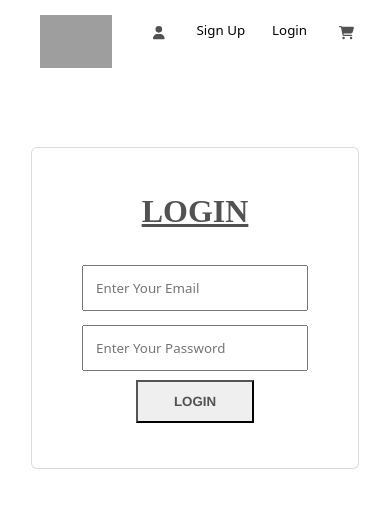
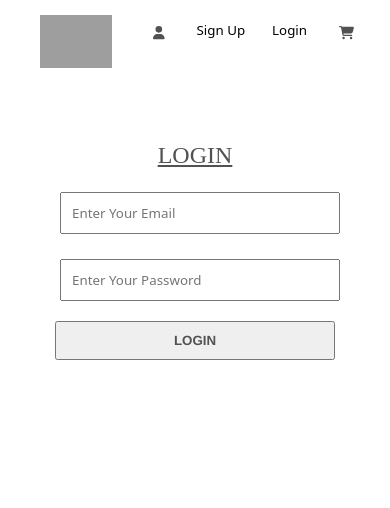
Before and after one commit to callmeprinceyadav/BlueFly, a React (Vite) app: page /login in a window 390 px wide. Shown: the top 508 px of the page. Built offline with nearby package versions, Linux system fonts and the light colour scheme; grey boxes are pictures that could not be loaded.

Commit message:
Responsive Website

```diff
--- a/src/components/Login/Login.css
+++ b/src/components/Login/Login.css
@@ -1,7 +1,74 @@
-h1{
+h1 {
     font-family: Tiemann, serif;
     font-weight: 400;
     letter-spacing: 0em;
     line-height: 1;
     text-transform: uppercase;
 }
+
+.mainbox {
+    display: flex;
+    justify-content: center;
+    padding: 20px;
+    margin-top: 50px;
+  }
+
+  .formsection {
+    display: flex;
+    border-radius: 5px;
+    flex-direction: column;
+    width: auto;
+    padding: 30px;
+    gap: 20px;
+    justify-content: center;
+    font-family: Tiemann, serif;
+  }
+
+  .formsection h1 {
+    text-align: center;
+    text-decoration: underline;
+  }
+
+  .formsection input {
+    padding: 10px;
+    width: 100%;
+    box-sizing: border-box;
+  }
+
+  .formsection button {
+    padding: 10px;
+    width: 100%;
+    margin: auto;
+    cursor: pointer;
+    font-family: Helvetica;
+    font-weight: 700;
+  }
+
+  .error {
+    color: red;
+    text-align: center;
+    font-family: Helvetica;
+  }
+
+  /* Styles for smaller screens */
+  @media (max-width: 600px) {
+    .mainbox {
+      padding: 10px;
+      margin-top: 30px;
+    }
+
+    .formsection {
+      width: 90%;
+      padding: 20px;
+      gap: 15px;
+    }
+
+    .formsection h1 {
+      font-size: 1.5em;
+    }
+
+    .formsection input,
+    .formsection button {
+      width: 100%;
+    }
+  }
--- a/src/components/Login/Login.jsx
+++ b/src/components/Login/Login.jsx
@@ -1,5 +1,5 @@
 import React, { useState } from 'react';
-import { Box, VStack, Input, Button, Heading, Text } from '@chakra-ui/react';
+import './Login.css'; // Import the CSS file
 
 const Login = () => {
   const [email, setEmail] = useState('');
@@ -19,55 +19,42 @@ const Login = () => {
     }
   };
 
+  const handleRegister = () => {
+    if (!email || !password) {
+      setError('Both fields are required');
+      return;
+    }
+
+    localStorage.setItem('email', email);
+    localStorage.setItem('password', password);
+    setError('');
+    alert('Registration successful');
+  };
+
   return (
-    <Box display="flex" justifyContent="center" padding="20px" marginTop="50px">
-      <Box
-        display="flex"
-        flexDirection="column"
-        width={{ base: "90%", md: "50%", lg: "40%" }}
-        padding="40px"
-        gap="20px"
-        justifyContent="center"
-        boxShadow="rgba(0, 0, 0, 0.02) 0px 1px 3px 0px, rgba(27, 31, 35, 0.15) 0px 0px 0px 1px"
-        borderRadius="5px"
-      >
-        <Heading as="h1" size="lg" textAlign="center" textDecoration="underline" fontFamily="Tiemann, serif">
-          LOGIN
-        </Heading>
-        <VStack spacing={4}>
-          <Input
-            padding="12px"
-            w="l"
+    <div className='mainbox'>
+      <div className='formsection'>
+        <h1>LOGIN</h1>
+        <input
           type="email"
-            placeholder="Enter Your Email"
+          placeholder='Enter Your Email'
           value={email}
           onChange={(e) => setEmail(e.target.value)}
           required
         />
-          <Input
-            padding="12px"
+        <input
           type="password"
-            placeholder="Enter Your Password"
+          placeholder='Enter Your Password'
           value={password}
           onChange={(e) => setPassword(e.target.value)}
           required
         />
-          {error && <Text color="red.500" textAlign="center">{error}</Text>}
-          <Button
-            padding="12px"
-            width="50%"
-            margin="auto"
-            cursor="pointer"
-            fontFamily="Helvetica"
-            fontWeight="700"
-            colorScheme="teal"
-            onClick={handleLogin}
-          >
+        {error && <div className='error'>{error}</div>}
+        <button type='button' onClick={handleLogin}>
           LOGIN
-          </Button>
-        </VStack>
-      </Box>
-    </Box>
+        </button>
+      </div>
+    </div>
   );
 }
 
```
Lines whose indentation alone changed are shown as unchanged.
